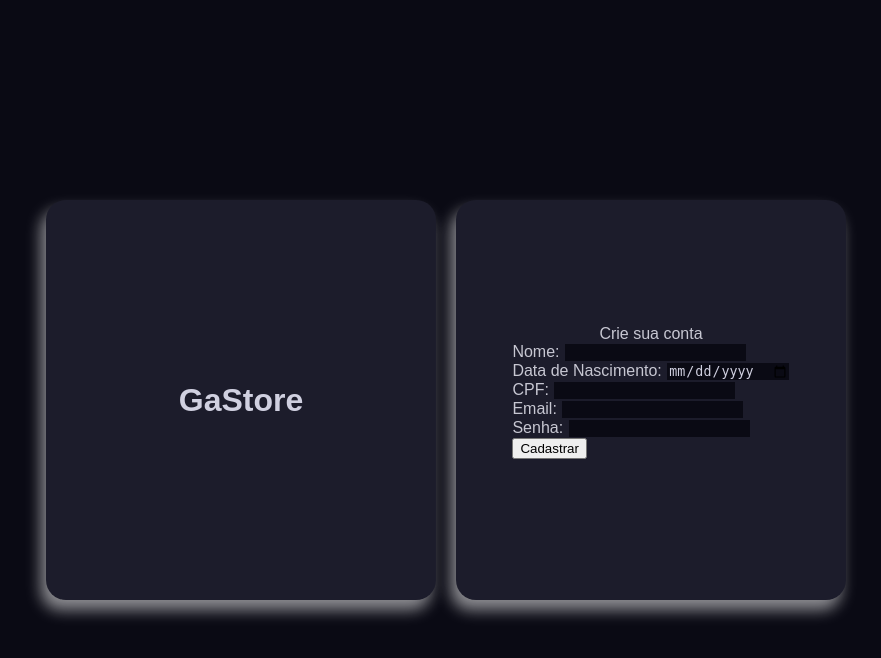
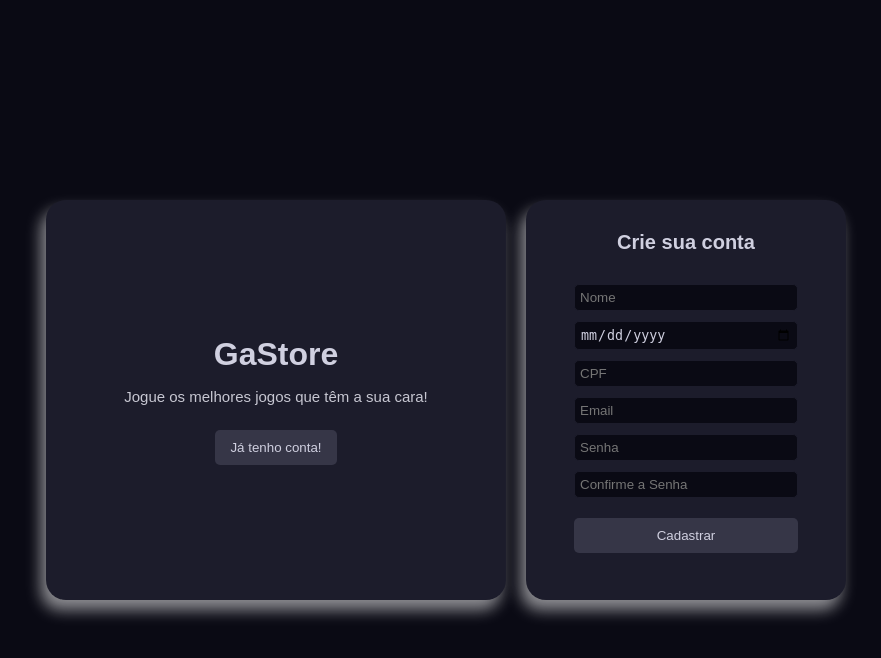
Before and after one commit to ArthurDP-03/GaStore, a PHP site: page /templates/cadastro.html in a window 1280 px wide. Shown: the top 658 px of the page, without its empty margins (194-1075 px from the left). Run offline with PHP 8.4, Linux system fonts and the light colour scheme.

Commit message:
Visual Cadastro Pronto

```diff
--- a/static/cadastro.css
+++ b/static/cadastro.css
@@ -26,29 +26,83 @@ body {
     border-radius: 20px;
     box-shadow:
         -5px 10px 15px rgba(255, 255, 255, 0.534);
-    flex: 1;
     overflow: hidden;
 }
 .logo{
     color: #d0d0e0;
-    font-size: 2em;
+    font-size: 32px;
     font-weight: bold;
 }
 .logo-container {
     background: #1c1c2b;
+    flex: 3;
+}
+.logo-container p{
+    color: #c7c7d2;
+    font-size: 15px;
+    text-align: center;
+
+}
+.logo-container button{
+    margin-top: 10px;
+    background-color: #363647;
+    border: none;
+    border-radius: 5px;
+    color: #d0d0e0;
+    padding: 10px 15px;
+    transition: background-color 0.3s ease;
+
+}
+.logo-container button:hover {
+  background-color: #464658; /* cor diferente */
 }
 .cadastro-container {
     background-color: #1c1c2b;
+    flex:2;
+    gap: 10px;
+}
+.cadastro-container form{
+    display: flex;
+    flex-direction: column;
+    align-items: stretch;
+    width: 80%;
+    flex: 0 1 auto;
+    gap: 10px;
+}
+.cadastro-container form input{
+    background-color: #0a0a14;
+    border: 1px solid #1c1c2b;
+    border-radius: 5px;
+    padding: 5px;
+    color: #d0d0e0;
+}
+.cadastro-container form input:hover{
+    background-color: rgb(53, 53, 73);
+}
+.cadastro-container button{
+    margin-top: 10px;
+    background-color: #363647;
+    border: none;
+    border-radius: 5px;
+    color: #d0d0e0;
+    padding: 10px 15px;
+    transition: background-color 0.3s ease;
+}
+.cadastro-container button:hover {
+  background-color: #464658; /* cor diferente */
 }
 
-.form-group input {
-    background-color: #0a0a14;
-    border: 1px solid #1c1c2b;
-    color: #d0d0e0;
-}
+
 .form-group input:focus {
    color: #d0d0e0;
 }
+.cadastro-titulo{
+    color: #d0d0e0;
+    font-size: 20px;
+    font-weight: bold;
+    margin-bottom: 20px;
+}
+
 
 @media (max-width: 900px) {
     .container {
--- a/templates/cadastro.html
+++ b/templates/cadastro.html
@@ -10,30 +10,19 @@
         <div class="container">
             <div class="logo-container">
                 <div class="logo">GaStore</div>
+                <p>Jogue os melhores jogos que têm a sua cara!</p>
+                <button type="submit" class="cadastro-button">Já tenho conta!</button>
             </div>
             <div class="cadastro-container">
                 <div class="cadastro-titulo">Crie sua conta</div>
                 <form class="cadastro-form">
-                    <div class="form-group">
-                        <label for="nome">Nome:</label>
-                        <input type="text" id="nome" name="nome" required>
-                    </div>
-                    <div class="form-group">
-                        <label for="data_nascimento">Data de Nascimento:</label>
-                        <input type="date" id="data_nascimento" name="data_nascimento" required>
-                    </div>
-                    <div class="form-group">
-                        <label for="cpf">CPF:</label>
-                        <input type="text" id="cpf" name="cpf" required>
-                    </div>
-                    <div class="form-group">
-                        <label for="email">Email:</label>
-                        <input type="email" id="email" name="email" required>
-                    </div>
-                    <div class="form-group">
-                        <label for="senha">Senha:</label>
-                        <input type="password" id="senha" name="senha" required>
-                    </div>
+
+                    <input type="text" id="nome" name="nome" placeholder="Nome" required>
+                    <input type="date" id="data_nascimento" name="data_nascimento" placeholder="Data de Nascimento" required>
+                    <input type="text" id="cpf" name="cpf" placeholder="CPF" required>
+                    <input type="email" id="email" name="email" placeholder="Email" required>
+                    <input type="password" id="senha" name="senha" placeholder="Senha" required>
+                    <input type="password" id="senha2" name="senha2" placeholder="Confirme a Senha" required>
                     <button type="submit" class="cadastro-button">Cadastrar</button>
                 </form>
             </div>
```
